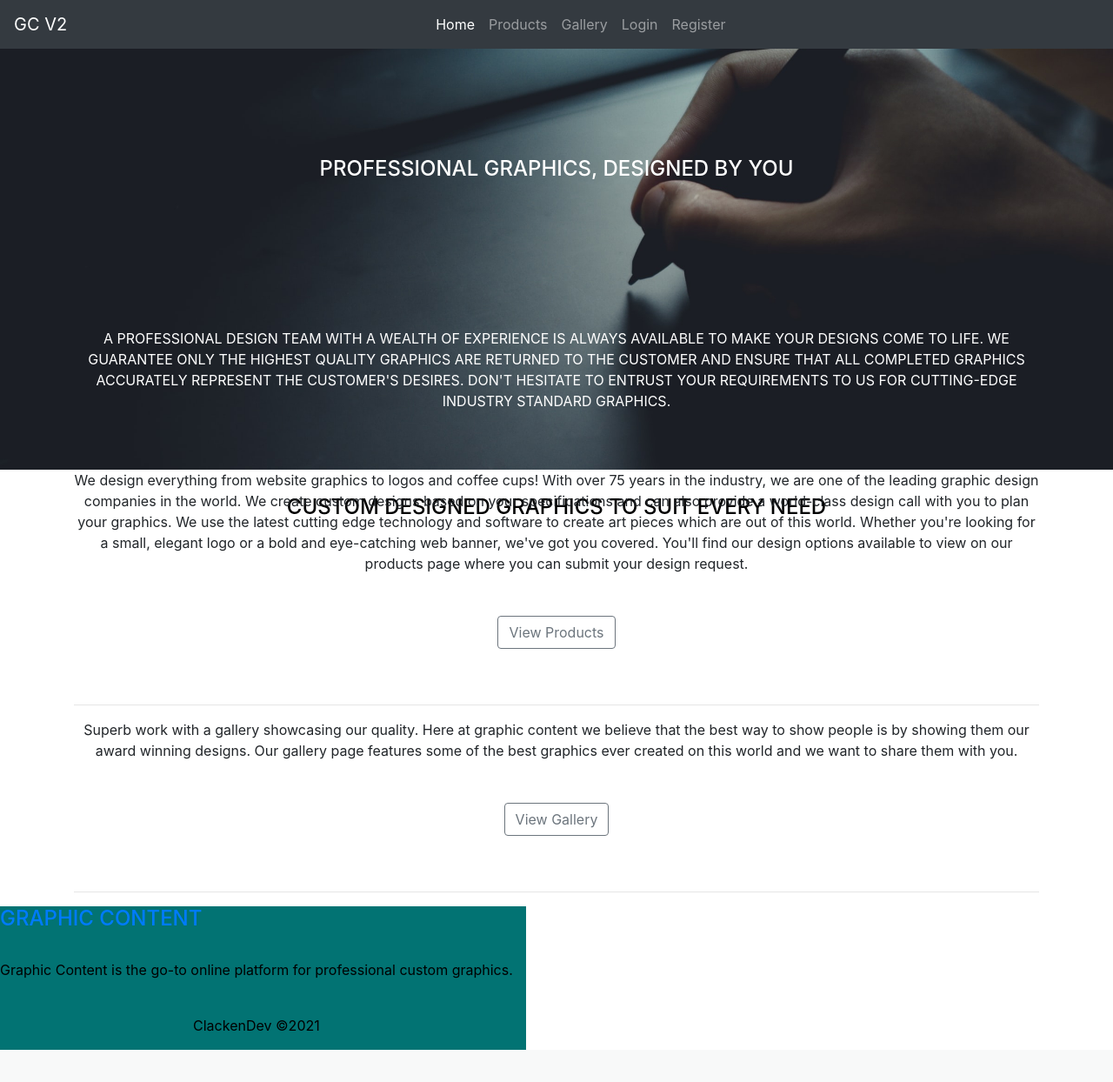
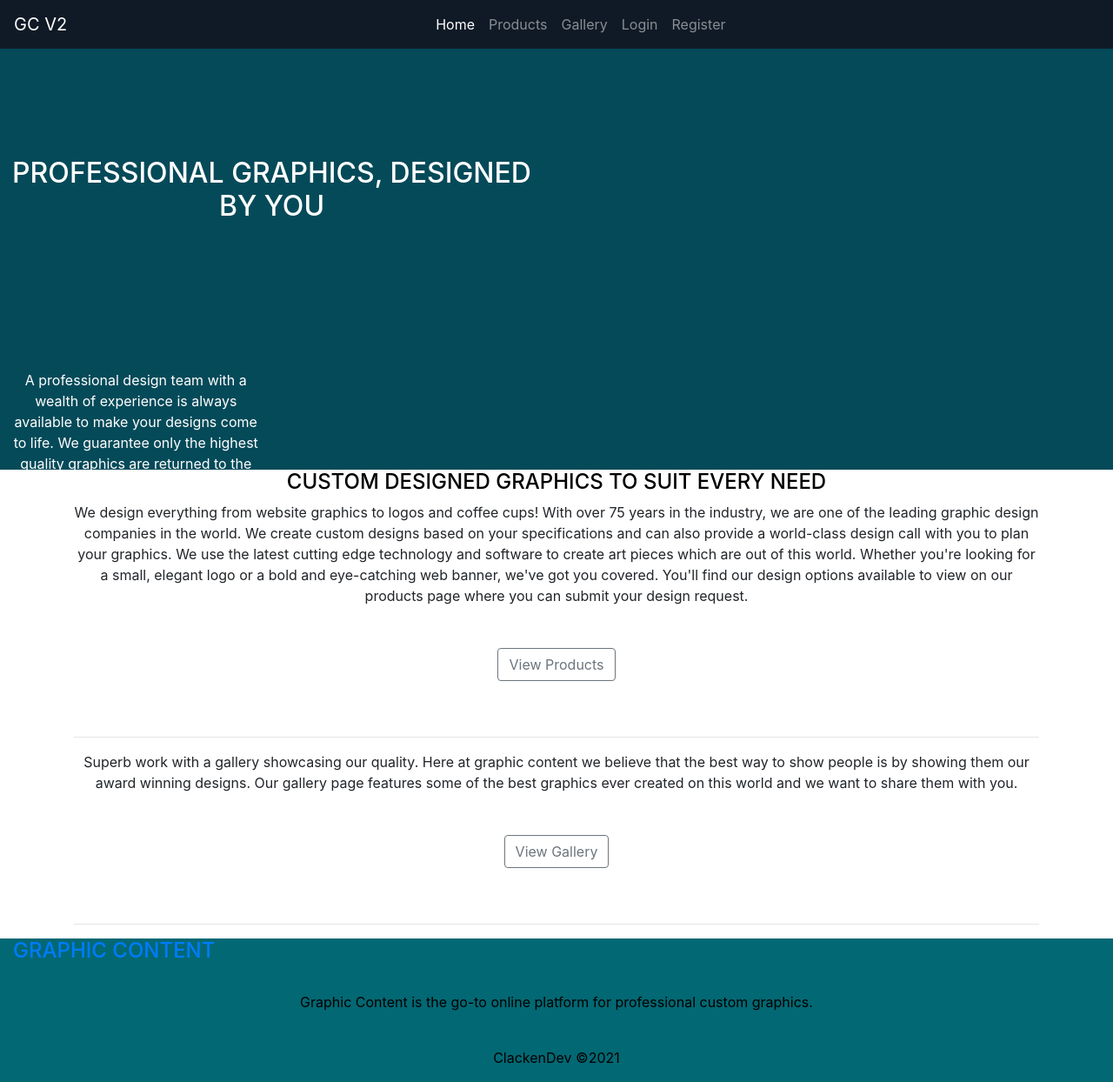
Before and after one commit to Code-Institute-Submissions/clacken-dev-ms4_JanResub, a Django app: page / in a window 1280 px wide. Shown: the whole page at 87% size. Before the commit the page ends 1207 px from the top, so only its background shows below. Run offline with Django 3.2, Linux system fonts and the light colour scheme; some libraries are stand-ins or nearby versions.

Commit message:
Adding styling and structure to index.html

```diff
--- a/home/templates/home/index.html
+++ b/home/templates/home/index.html
@@ -3,24 +3,19 @@
 
 {% block page_header %}
 
-<div class="row">
-  <div class="col">
-    <div id="index-image" class="cutaway">
-      <div class="top-padding"></div>
-      <h4 class="text-white hero-text logo-font text-center">Professional Graphics, Designed By You</h4>
-          <div class="container">
-              <p class="text-white text-center logo-font hero-text">A professional design team with a wealth of experience is always available to make your designs come to life.
-        We guarantee only the highest quality graphics are returned to the customer and ensure that all completed
-        graphics accurately represent the customer's desires. Don't hesitate to entrust your requirements to us
-        for cutting-edge industry standard graphics.
-              </p>
 
-    </div>
-    <div class="container-fluid header-container">
-      <div class="col">
-        <h4 class="logo-font text-black text-center">
-          Custom Designed Graphics to Suit Every Need
-        </h4>
+<div id="index-image">
+  <div class="top-padding"></div>
+  <div class="row">
+    <div class="col-sm-12 col-md-6">
+      <h2 class="text-white hero-text logo-font text-center">Professional Graphics, Designed By You</h2>
+      <div class="col-sm-12 col-md-6">
+        <p class="text-white text-center hero-text">A professional design team with a wealth of experience is
+          always available to make your designs come to life.
+          We guarantee only the highest quality graphics are returned to the customer and ensure that all completed
+          graphics accurately represent the customer's desires. Don't hesitate to entrust your requirements to us
+          for cutting-edge industry standard graphics.
+        </p>
       </div>
     </div>
   </div>
@@ -28,6 +23,13 @@
 {% endblock %}
 
 {% block content %}
+<div class="container-fluid header-container">
+  <div class="col">
+    <h4 class="logo-font text-black text-center">
+      Custom Designed Graphics to Suit Every Need
+    </h4>
+  </div>
+</div>
 <div class="container">
   <div class="row text-center">
     <div class="col">
@@ -37,7 +39,8 @@
         We create custom designs based on your specifications and can also provide a world-class design
         call with you to plan your graphics. We use the latest cutting edge technology and software to create
         art pieces which are out of this world. Whether you're looking for a small, elegant logo or a bold and
-        eye-catching web banner, we've got you covered. You'll find our design options available to view on our products
+        eye-catching web banner, we've got you covered. You'll find our design options available to view on our
+        products
         page
         where you can submit your design request.
       </span>
@@ -55,8 +58,10 @@
     <div class="col">
       Superb work with a gallery showcasing our quality.
       <span>
-        Here at graphic content we believe that the best way to show people is by showing them our award winning designs.
-        Our gallery page features some of the best graphics ever created on this world and we want to share them with you.
+        Here at graphic content we believe that the best way to show people is by showing them our award winning
+        designs.
+        Our gallery page features some of the best graphics ever created on this world and we want to share them with
+        you.
       </span>
       <div class="my-5">
         <h4>
--- a/static/css/base.css
+++ b/static/css/base.css
@@ -22,7 +22,7 @@ margin: 0;
 }
 
 #index-image{
-    background: url('/media/background-image.jpg') no-repeat center center fixed;
+    background-color:#054A59;
 	background-size: cover;
     height: calc(80vh - 100px);
     width: 100%;
@@ -96,7 +96,8 @@ margin: 0;
 }
 
 .navbar{
-    width: 100%
+    width: 100%;
+    background-color: #101A26 !important;
 }
 
 
@@ -172,9 +173,7 @@ margin: 0;
 }
 
 #footer-div {
-    padding: 0;
-    margin: 0;
-    background-color:#027373;
+    background-color:#026873;
 }
 
 #footer-div p {
--- a/templates/base.html
+++ b/templates/base.html
@@ -138,8 +138,7 @@
     {% endblock %}
 
     <footer>
-        <div id="footer-div">
-            <div class="container-fluid">
+        <div class="container-fluid" id="footer-div">
             <div class="row">
                 <div class="col-12">
                     <a href="#">
@@ -152,7 +151,6 @@
                 </div>
             </div>
         </div>
-        </div>
     </footer>
 </body>
 
```
Lines whose indentation alone changed are shown as unchanged.
